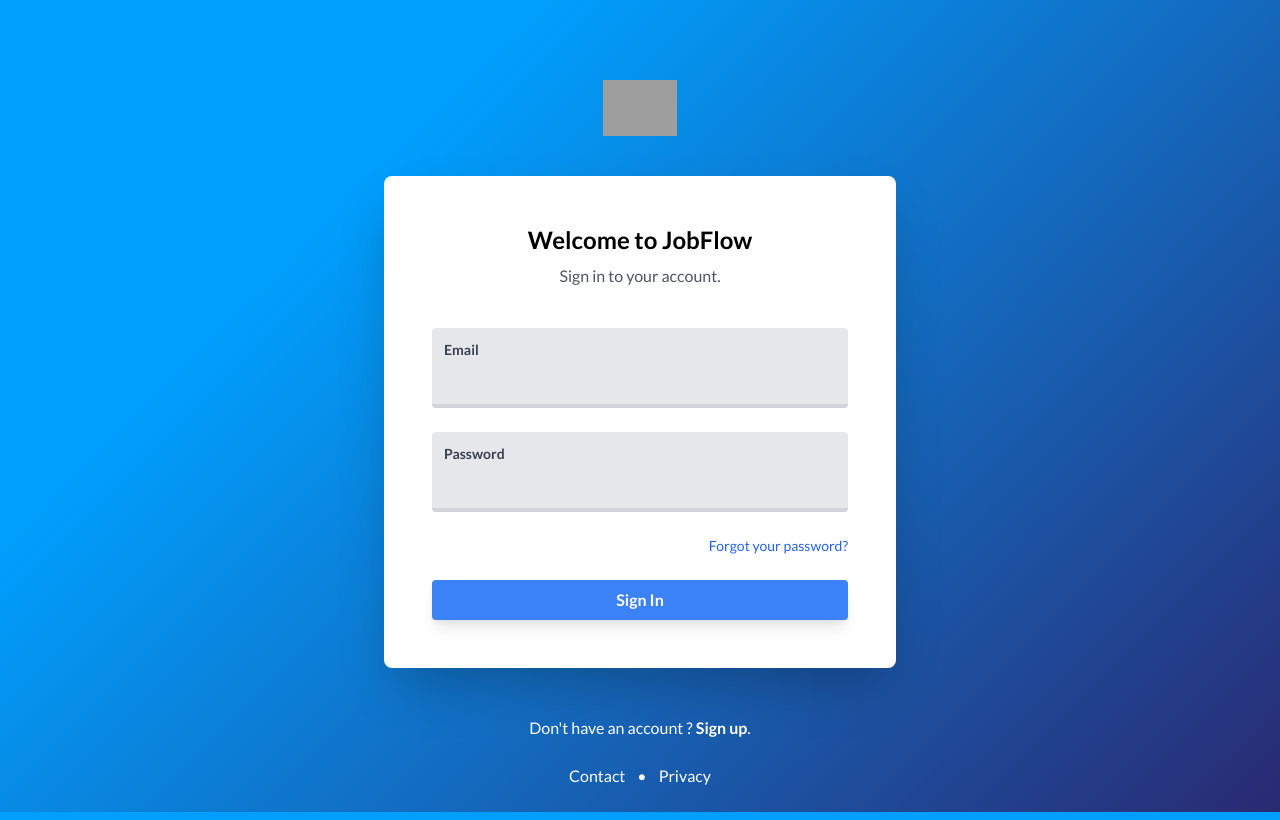
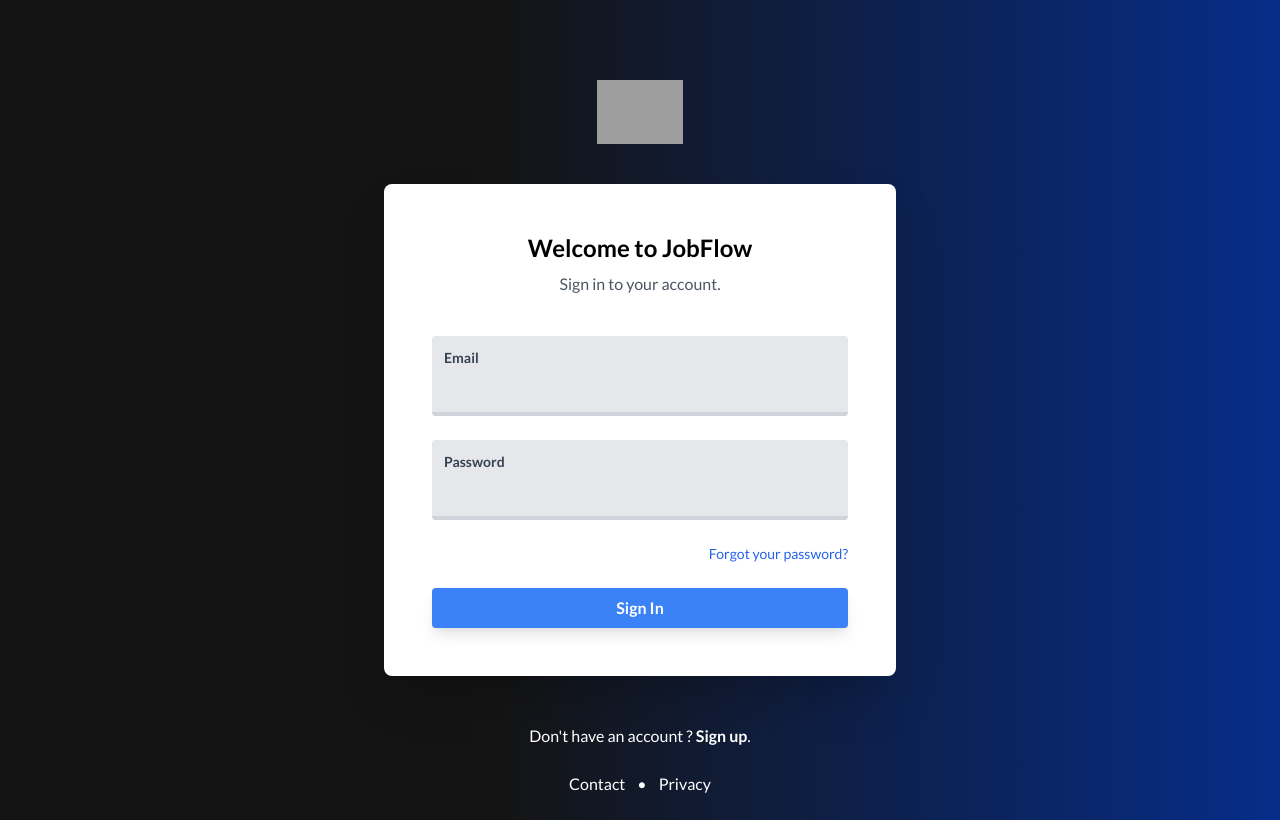
Before and after one commit to choco1/projet_jobFlow, a PHP site: page /templates/login-user.php in a window 1280 px wide. Run offline with PHP 8.4, Linux system fonts and the light colour scheme; grey boxes are pictures that could not be loaded.

Commit message:
new-bg-color-user

```diff
--- a/assets/css/style.css
+++ b/assets/css/style.css
@@ -21,8 +21,7 @@
       width: 100%;
   }
   .login-user-bg {
-        background-color: #2a2a72;
-        background-image: linear-gradient(315deg, #2a2a72 0%, #009ffd 74%);
+        background: linear-gradient(to right, #141414 39%, #062d89 100%);
     }
 
   h1 {
--- a/templates/login-user.php
+++ b/templates/login-user.php
@@ -6,7 +6,7 @@
 <body class="login-user-bg min-h-screen pt-12 md:pt-20 pb-6 px-2 md:px-0" style="font-family:'Lato',sans-serif;">
     <header class="max-w-lg mx-auto">
         <a href="../templates/index.php">
-            <img class="mx-auto h-14" src="../fonts/home-solid.svg" alt="">
+            <img class="mx-auto h-16" src="../fonts/home-light.svg" alt="">
         </a>
     </header>
 
```
Also changed, not shown: 1 other file.
